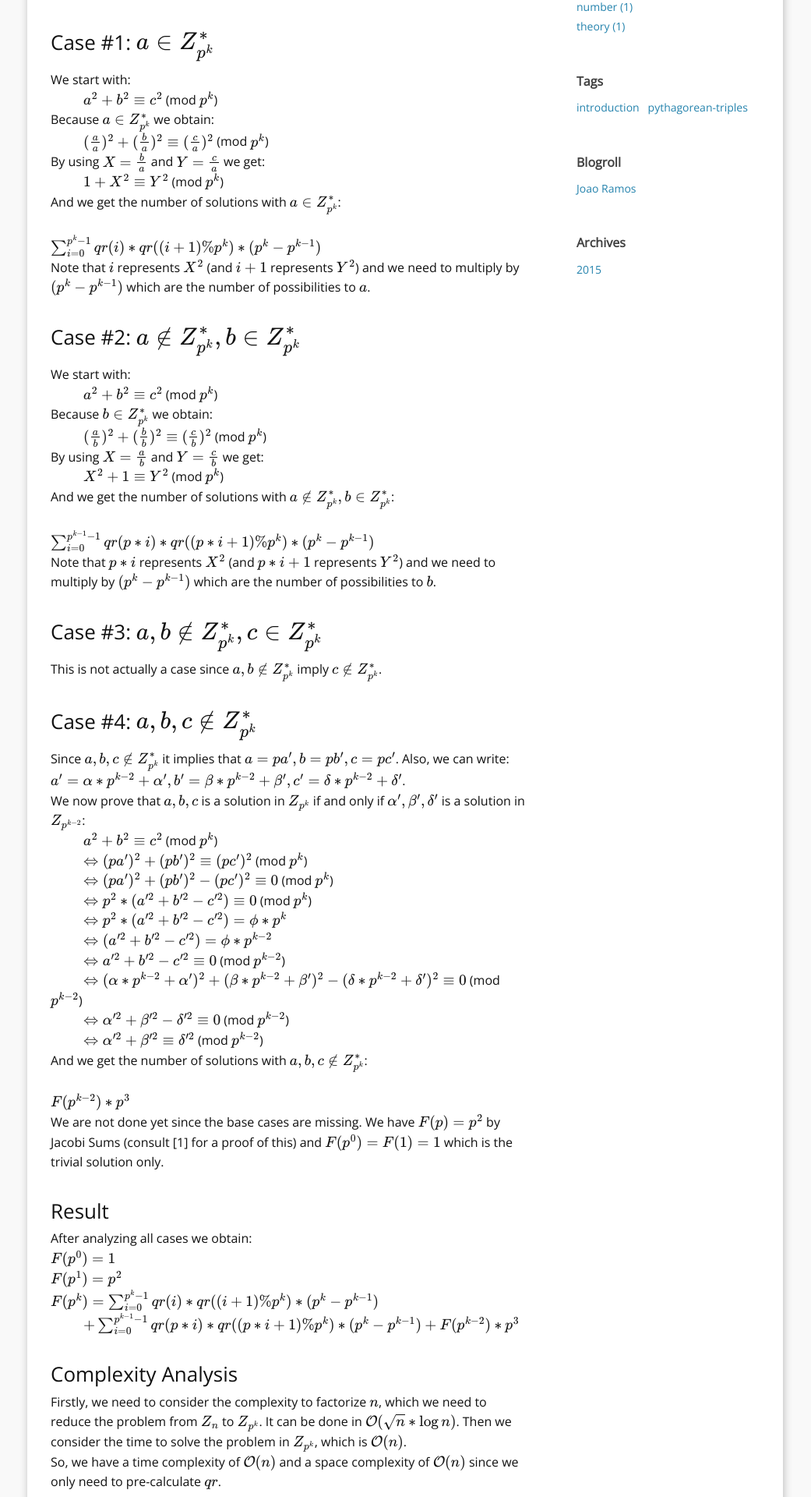
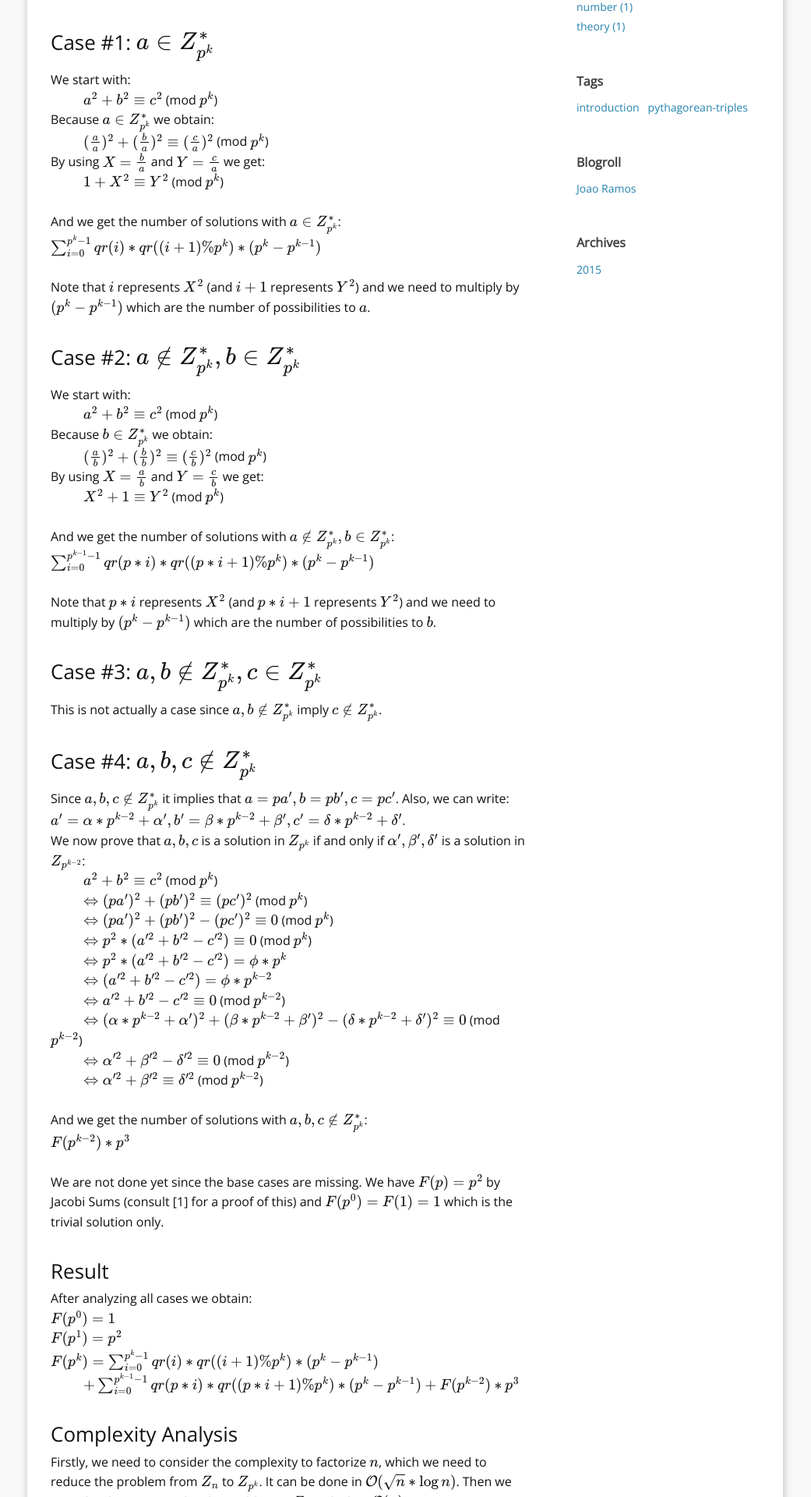
Before and after one commit to JoaoM10/JoaoM10.github.io, a Jekyll site: the page built from _posts/2015-04-18-pythagorean_triples.md, in a window 1280 px wide. Shown: the part 913-2833 px from the top of the page at 78% size, without its empty margins (120-1161 px from the left). Built offline with Jekyll 4.4.1, drawn with Linux system fonts in a browser that asks for light colours; formulas are drawn with MathJax 3; comment, search, counter and statistics services are not loaded.

Commit message:
fix triples post

```diff
--- a/_posts/2015-04-18-pythagorean_triples.md
+++ b/_posts/2015-04-18-pythagorean_triples.md
@@ -35,9 +35,9 @@
 <span style="display:inline-block; width: 42px;"></span>$$(\frac{a}{a})^2 + (\frac{b}{a})^2 \equiv (\frac{c}{a})^2$$ (mod $$p^k$$)<br>
 By using $$X = \frac{b}{a}$$ and $$Y = \frac{c}{a}$$ we get:<br>
 <span style="display:inline-block; width: 42px;"></span>$$1 + X^2 \equiv Y^2$$ (mod $$p^k$$)<br>
+<br>
 And we get the number of solutions with $$a \in Z_{p^k}^*$$:<br>
-<br>
-$$\sum_{i=0}^{p^k - 1} qr(i) * qr((i + 1) \% p^k) * (p^k - p^{k - 1})$$
+$$\sum_{i=0}^{p^k - 1} qr(i) * qr((i + 1) \% p^k) * (p^k - p^{k - 1})$$<br>
 <br>
 Note that $$i$$ represents $$X^2$$ (and $$i + 1$$ represents $$Y^2$$) and we need to multiply by $$(p^k - p^{k - 1})$$ which are the number of possibilities to $$a$$.
 <br>
@@ -50,9 +50,9 @@
 <span style="display:inline-block; width: 42px;"></span>$$(\frac{a}{b})^2 + (\frac{b}{b})^2 \equiv (\frac{c}{b})^2$$ (mod $$p^k$$)<br>
 By using $$X = \frac{a}{b}$$ and $$Y = \frac{c}{b}$$ we get:<br>
 <span style="display:inline-block; width: 42px;"></span>$$X^2 + 1 \equiv Y^2$$ (mod $$p^k$$)<br>
+<br>
 And we get the number of solutions with $$a \notin Z_{p^k}^*, b \in Z_{p^k}^*$$:<br>
-<br>
-$$\sum_{i=0}^{p^{k - 1} - 1} qr(p * i) * qr((p * i + 1) \% p^k) * (p^k - p^{k - 1})$$
+$$\sum_{i=0}^{p^{k - 1} - 1} qr(p * i) * qr((p * i + 1) \% p^k) * (p^k - p^{k - 1})$$<br>
 <br>
 Note that $$p*i$$ represents $$X^2$$ (and $$p*i + 1$$ represents $$Y^2$$) and we need to multiply by $$(p^k - p^{k - 1})$$ which are the number of possibilities to $$b$$.
 <br>
@@ -76,9 +76,9 @@
 <span style="display:inline-block; width: 42px;"></span>$$\Leftrightarrow (\alpha * p^{k - 2} + \alpha')^2 + (\beta * p^{k - 2} + \beta')^2 - (\delta * p^{k - 2} + \delta')^2 \equiv 0$$ (mod $$p^{k - 2}$$)<br>
 <span style="display:inline-block; width: 42px;"></span>$$\Leftrightarrow \alpha'^2 + \beta'^2 - \delta'^2 \equiv 0$$ (mod $$p^{k - 2}$$)<br>
 <span style="display:inline-block; width: 42px;"></span>$$\Leftrightarrow \alpha'^2 + \beta'^2 \equiv \delta'^2$$ (mod $$p^{k - 2}$$)<br>
+<br>
 And we get the number of solutions with $$a,b,c \notin Z_{p^k}^*$$:<br>
-<br>
-$$F(p^{k - 2}) * p^3$$
+$$F(p^{k - 2}) * p^3$$<br>
 <br>
 We are not done yet since the base cases are missing. We have $$F(p) = p^2$$ by Jacobi Sums (consult [1] for a proof of this) and $$F(p^0) = F(1) = 1$$ which is the trivial solution only.
 <br>
```
